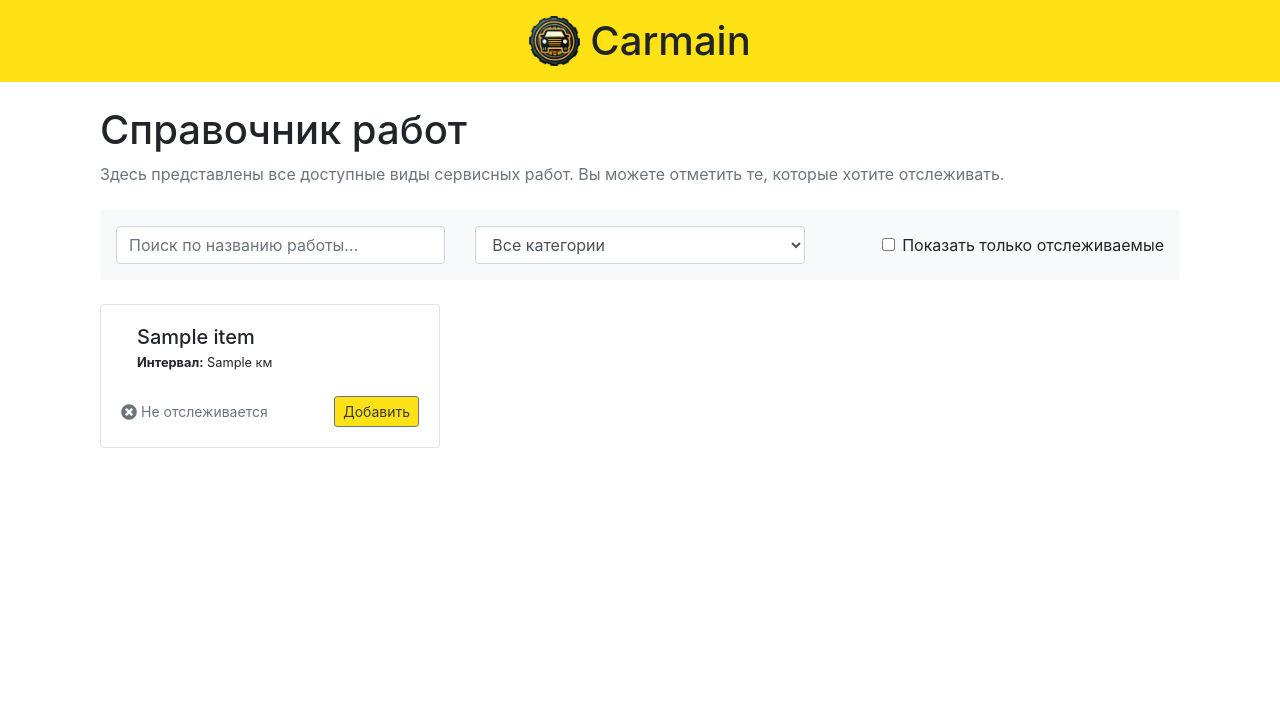
After one commit to alexander-koval/carmain, a FastAPI app: template carmain/templates/maintenance_directory.html in a window 1280 px wide. The commit adds this page. Shown: the top 719 px of the page. Run offline with FastAPI, Linux system fonts and the light colour scheme; the template is opened without the code that fills it: most values are stand-ins (such as "Sample title", 1, 10 or a date in 2020); parts of the project's set-up code (start-up, migrations or seed data) failed here and were passed over; some libraries are stand-ins or nearby versions.

Commit message:
Workflow on list all maintenance items

```diff
--- a/carmain/repository/maintenance_repository.py
+++ b/carmain/repository/maintenance_repository.py
@@ -28,13 +28,13 @@ class MaintenanceRepository(BaseRepository):
         """Получить список всех типов обслуживания"""
         query = select(MaintenanceItem).offset(skip).limit(limit)
         result = await self.session.execute(query)
-        return result.scalars().all()
+        return result.scalars().unique().all()
 
     async def get_maintenance_item(self, item_id: int) -> Optional[MaintenanceItem]:
         """Получить информацию о типе обслуживания по ID"""
         query = select(MaintenanceItem).where(MaintenanceItem.id == item_id)
         result = await self.session.execute(query)
-        return result.scalar_one_or_none()
+        return result.unique().scalar_one_or_none()
 
     async def create_maintenance_item(self, item: dict) -> MaintenanceItem:
         """Создать новый тип обслуживания"""
@@ -142,7 +142,7 @@ class MaintenanceRepository(BaseRepository):
             .order_by(ServiceRecord.service_date.desc())
         )
         result = await self.session.execute(query)
-        return result.scalars().all()
+        return result.scalars().unique().all()
 
     async def create_service_record(self, record_data: dict) -> ServiceRecord:
         """Создать запись об обслуживании"""
--- /dev/null
+++ b/carmain/static/css/maintenance-directory.css
@@ -0,0 +1,61 @@
+/* maintenance-directory.css */
+/* Стили для карточек справочника работ */
+.maintenance-card {
+    border: 1px solid #dee2e6;
+    transition: border-color 0.2s ease-in-out, box-shadow 0.2s ease-in-out;
+}
+.maintenance-card:hover,
+.maintenance-card:focus-within {
+    border-color: #ffe216;
+    box-shadow: 0 0 0 0.2rem rgba(255, 226, 22, 0.3);
+}
+
+/* Статус отслеживания */
+.status-indicator {
+    font-size: 0.875rem;
+    display: flex;
+    align-items: center;
+}
+.status-indicator.tracked {
+    color: #28a745;
+}
+.status-indicator.not-tracked {
+    color: #6c757d;
+}
+.status-indicator i {
+    font-size: 1rem;
+    margin-right: 0.3rem;
+}
+
+/* Акцентная кнопка Carmain */
+.btn-carmain {
+    background-color: #ffe216;
+    border: 1px solid #6c757d;
+    color: #343a40;
+    transition: background-color 0.2s ease, border-color 0.2s ease, color 0.2s ease;
+}
+.btn-carmain:hover,
+.btn-carmain:focus {
+    background-color: #edd814;
+    border-color: #5a6268;
+    color: #212529;
+}
+
+/* Кнопка Убрать (outline-secondary) можно кастомизировать при необходимости */
+.btn-untrack {
+    /* По умолчанию можно использовать btn-outline-secondary */
+}
+
+/* Состояние disabled для кнопок */
+.btn:disabled {
+    opacity: 0.65;
+    cursor: not-allowed;
+}
+
+/* Индикаторы HTMX (спиннеры в кнопках) */
+.htmx-indicator {
+    display: none;
+}
+.htmx-request .htmx-indicator {
+    display: inline-block;
+}
--- a/carmain/templates/base.html
+++ b/carmain/templates/base.html
@@ -24,6 +24,7 @@
             margin-right: 10px;
         }
     </style>
+    {% block styles %}{% endblock %}
 </head>
 <body>
     <header class="header p-3">
--- /dev/null
+++ b/carmain/templates/maintenance_directory.html
@@ -0,0 +1,80 @@
+{% extends "base.html" %}
+
+{% block title %}Справочник работ - Carmain{% endblock %}
+
+{% block styles %}
+<link rel="stylesheet" href="/static/css/maintenance-directory.css">
+{% endblock %}
+
+{% block content %}
+<div class="container mt-4 mb-5">
+    <!-- Заголовок -->
+    <h1 class="mb-2">Справочник работ</h1>
+    <p class="text-muted mb-4">Здесь представлены все доступные виды сервисных работ. Вы можете отметить те, которые хотите отслеживать.</p>
+
+    <!-- Фильтры и поиск -->
+    <form id="filtersForm"
+          hx-get="/vehicles/{{ vehicle_id }}/all-maintenance-items"
+          hx-include="#filtersForm"
+          hx-trigger="keyup changed delay:500ms"
+          hx-target="#maintenanceItemsContainer"
+          hx-swap="innerHTML"
+          hx-indicator="#loadingIndicator"
+          class="filters-toolbar mb-4 p-3 bg-light rounded">
+        <div class="row">
+            <div class="col-md-4 mb-3 mb-md-0">
+                <input type="search" class="form-control" id="searchInput" name="q"
+                       placeholder="Поиск по названию работы...">
+            </div>
+            <div class="col-md-4 mb-3 mb-md-0">
+                <select class="form-control" id="categoryFilter" name="category">
+                    <option value="">Все категории</option>
+                    <option value="engine">Двигатель</option>
+                    <option value="brakes">Тормоза</option>
+                    <option value="filters">Фильтры</option>
+                    <option value="battery">Аккумулятор</option>
+                </select>
+            </div>
+            <div class="col-md-4 d-flex align-items-center justify-content-md-end">
+                <div class="form-check mb-0">
+                    <input class="form-check-input" type="checkbox" id="showTrackedOnly"
+                           name="tracked_only" value="true">
+                    <label class="form-check-label" for="showTrackedOnly">
+                        Показать только отслеживаемые
+                    </label>
+                </div>
+            </div>
+        </div>
+    </form>
+
+    <!-- Глобальный индикатор загрузки -->
+    <div id="loadingIndicator" class="text-center my-5" style="display: none;">
+        <div class="spinner-border text-warning" role="status">
+            <span class="sr-only">Загрузка...</span>
+        </div>
+    </div>
+
+    <!-- Контейнер карточек работ -->
+    <div id="maintenanceItemsContainer" class="row">
+        {% include "maintenance_directory_list.html" %}
+    </div>
+    </div>
+    <!-- Toast Container for Notifications -->
+    <div aria-live="polite" aria-atomic="true" style="position: relative; min-height: 200px;">
+      <div style="position: fixed; top: 1rem; right: 1rem; z-index: 1050;">
+        <div class="toast" id="notificationToast" role="alert" aria-live="assertive" aria-atomic="true" data-delay="3000">
+          <div class="toast-header">
+            <strong class="mr-auto" id="toastTitle">Уведомление</strong>
+            <button type="button" class="ml-2 mb-1 close" data-dismiss="toast" aria-label="Close">
+              <span aria-hidden="true">&times;</span>
+            </button>
+          </div>
+          <div class="toast-body" id="toastBody"></div>
+        </div>
+      </div>
+    </div>
+{% endblock %}
+
+{% block scripts %}
+<script src="/static/js/maintenance-directory.js"></script>
+{% endblock %}
--- /dev/null
+++ b/carmain/templates/maintenance_directory_card.html
@@ -0,0 +1,43 @@
+<!-- Partial: single maintenance item card -->
+<div class="col-12 col-md-6 col-lg-4 mb-4">
+  <div class="card maintenance-card h-100" data-item-id="{{ item.id }}">
+    <div class="card-body d-flex flex-column">
+      <div class="d-flex align-items-start mb-3">
+        <i class="fas fa-{{ item.icon }} fa-2x text-secondary mr-3 mt-1"></i>
+        <div class="flex-grow-1">
+          <h5 class="card-title mb-1">{{ item.name }}</h5>
+          <p class="card-text small mb-2"><strong>Интервал:</strong> {{ item.default_interval }} км</p>
+        </div>
+      </div>
+      <div class="mt-auto d-flex justify-content-between align-items-center">
+        {% if item.is_tracked %}
+        <div class="status-indicator tracked">
+          <i class="fas fa-check-circle mr-1"></i> Отслеживается
+        </div>
+        <button class="btn btn-sm btn-outline-secondary btn-untrack"
+                hx-post="/vehicles/{{ vehicle_id }}/maintenance-items/{{ item.id }}/untrack"
+                hx-target="closest .col-12"
+                hx-swap="outerHTML"
+                hx-indicator="#spinner-{{ item.id }}">
+          Убрать
+          <span id="spinner-{{ item.id }}" class="spinner-border spinner-border-sm htmx-indicator ml-1"
+                role="status" style="display:none;"></span>
+        </button>
+        {% else %}
+        <div class="status-indicator not-tracked">
+          <i class="fas fa-times-circle mr-1"></i> Не отслеживается
+        </div>
+        <button class="btn btn-sm btn-carmain btn-track"
+                hx-post="/vehicles/{{ vehicle_id }}/maintenance-items/{{ item.id }}/track"
+                hx-target="closest .col-12"
+                hx-swap="outerHTML"
+                hx-indicator="#spinner-{{ item.id }}">
+          Добавить
+          <span id="spinner-{{ item.id }}" class="spinner-border spinner-border-sm htmx-indicator ml-1"
+                role="status" style="display:none;"></span>
+        </button>
+        {% endif %}
+      </div>
+    </div>
+  </div>
+</div>
--- /dev/null
+++ b/carmain/templates/maintenance_directory_list.html
@@ -0,0 +1,9 @@
+<!-- Partial: list of maintenance item cards -->
+{% for item in maintenance_items %}
+  {% include "maintenance_directory_card.html" %}
+{% endfor %}
+{% if maintenance_items|length == 0 %}
+<div id="noResultsMessage" class="col-12 text-center text-muted">
+  <p>По вашему запросу ничего не найдено.</p>
+</div>
+{% endif %}
--- a/carmain/templates/maintenance_items_add.html
+++ b/carmain/templates/maintenance_items_add.html
@@ -8,7 +8,7 @@
     <div class="container mt-4">
         <div class="d-flex justify-content-between align-items-center mb-4">
             <h2>Добавление детали для отслеживания</h2>
-            <a href="/vehicles/{{ vehicle.id }}/maintenance/" class="btn btn-outline-secondary">
+            <a href="/vehicles/{{ vehicle_id }}/maintenance/" class="btn btn-outline-secondary">
                 <i class="fas fa-arrow-left me-1"></i> Назад к обслуживанию
             </a>
         </div>
```
Also changed, not shown: carmain/admin/records.py (+23 -4 lines), carmain/static/js/maintenance-directory.js (added, +49 -0 lines), carmain/templates/maintenance_items_all.html (deleted, +0 -21 lines), carmain/views/v1/maintenance_view.py (+157 -12 lines).
